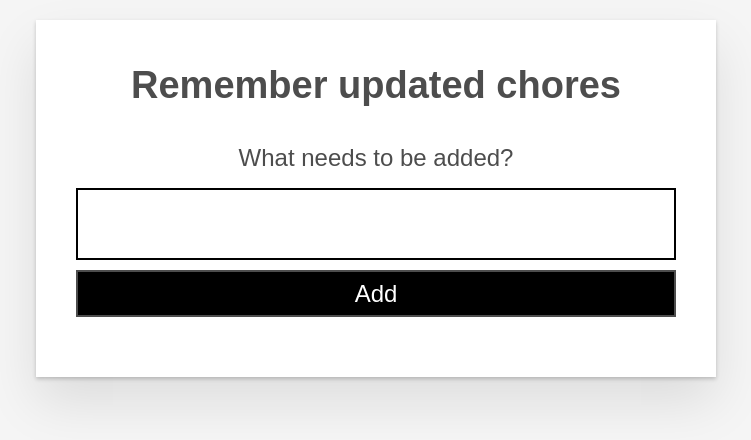
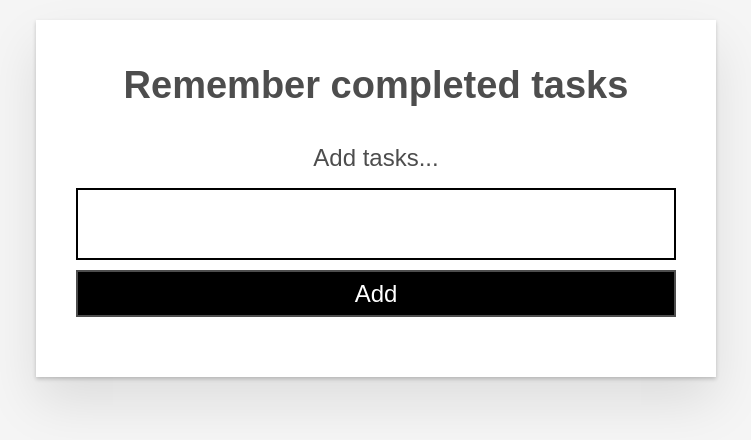
Before and after one commit to Vaalarivan2002/remember-attendance-update, a React (Create React App) app: page / in a window 1280 px wide. Shown: the top 440 px of the page, without its empty margins (264-1015 px from the left). Built offline with nearby package versions, Linux system fonts and the light colour scheme.

Commit message:
Minor update

```diff
--- a/src/App.js
+++ b/src/App.js
@@ -51,7 +51,7 @@ function App() {
   return (
     <div className="App">
       <div className="remapp stack-large">
-      <h1>Remember updated chores</h1>
+      <h1>Remember completed tasks</h1>
       <Form addTask={addTask}/>
       <ul className="rem-list stack-large stack-exception" aria-labelledby="list-heading"
       >
--- a/src/components/Form/Form.js
+++ b/src/components/Form/Form.js
@@ -23,7 +23,7 @@ export default function Form(props) {
         <form onSubmit={handleSubmit}>
         <h2 className="label-wrapper">
           <label htmlFor="new-rem-input" className="label__lg">
-            What needs to be added?
+            Add tasks...
           </label>
         </h2>
         <input
```
